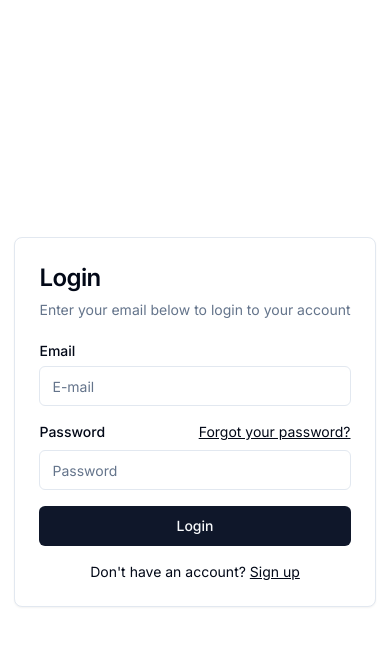
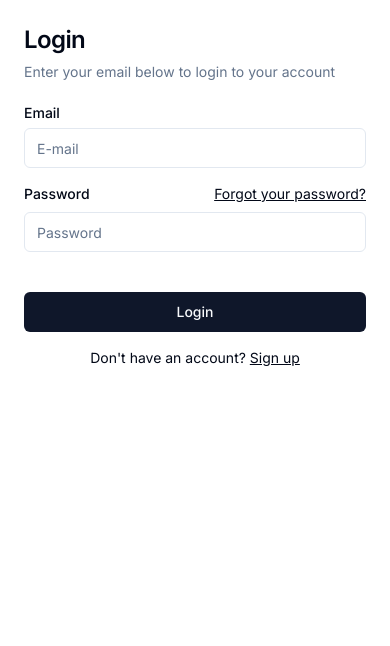
Before and after one commit to romainfb/profilr-web, a Next.js app: page /login in a window 390 px wide. Shown: the top 646 px of the page. Built offline with nearby package versions, Linux system fonts and the light colour scheme.

Commit message:
Improve responsive for mobile

```diff
--- a/app/login/page.tsx
+++ b/app/login/page.tsx
@@ -27,8 +27,8 @@ export default function LoginPage() {
   }
 
   return (
-    <div className="w-full h-screen flex justify-center items-center">
-      <Card className="mx-auto max-w-sm">
+    <div className="w-full h-screen flex md:justify-center md:items-center">
+      <Card className="md:mx-auto md:max-w-sm border-0 shadow-none w-full md:border md:shadow-md">
         <CardHeader>
           <CardTitle className="text-2xl">Login</CardTitle>
           <CardDescription>
@@ -48,7 +48,7 @@ export default function LoginPage() {
                 showToast={true}
               />
             </div>
-            <div className="grid gap-2">
+            <div className="grid gap-2 mb-6">
               <div className="flex items-center">
                 <Label htmlFor="password">Password</Label>
                 <Link href="#" className="ml-auto inline-block text-sm underline">
```
